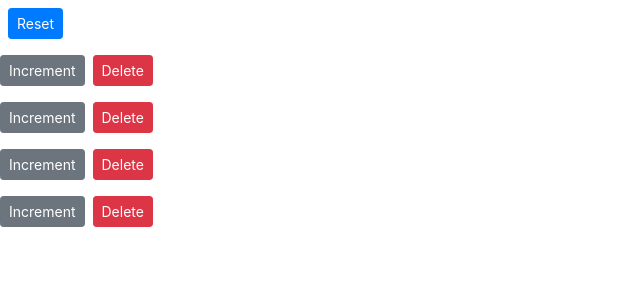
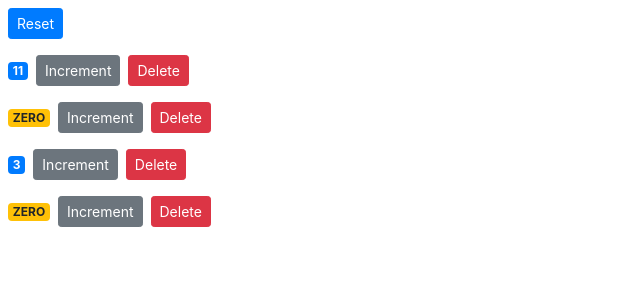
Before and after one commit to Modekai/Jambo-retail-store, a React (Create React App) app in the folder counter-app/: page / in a window 1280 px wide. Shown: the top 300 px of the page, without its empty margins (0-640 px from the left). Built offline with nearby package versions, Linux system fonts and the light colour scheme.

Commit message:
fixing the Increment Bug by changing array to object.

```diff
--- a/counter-app/src/components/counter.jsx
+++ b/counter-app/src/components/counter.jsx
@@ -12,13 +12,11 @@ class Counter extends Component {
   // };
 
   render() {
-    console.log("props", this.props);
     return (
       <div>
-        {this.props.children}
         <span className={this.getBadgeClasses()}>{this.formatCount()}</span>
         <button
-          onClick={() => this.props.OnIncrement(this.props.counter)}
+          onClick={() => this.props.onIncrement(this.props.counter)}
           className="btn btn-secondary btn-sm"
         >
           Increment
@@ -34,7 +32,7 @@ class Counter extends Component {
   }
 
   formatCount() {
-    const { value } = this.props.counter.value;
+    const { value } = this.props.counter;
     return value === 0 ? "ZERO" : value;
   }
 
--- a/counter-app/src/components/counters.jsx
+++ b/counter-app/src/components/counters.jsx
@@ -12,7 +12,11 @@ class Counters extends Component {
   };
 
   handleIncrement = counter => {
-    console.log(counter);
+    const counters = [...this.state.counters];
+    const index = counters.indexOf(counter);
+    counters[index] = { ...counter };
+    counters[index].value++;
+    this.setState({ counters });
   };
   handleReset = () => {
     const counters = this.state.counters.map(c => {
```
